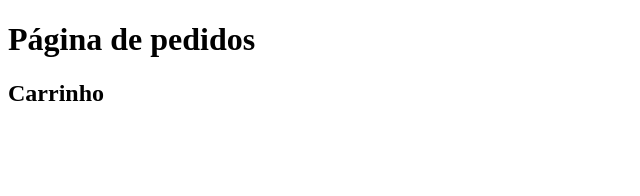
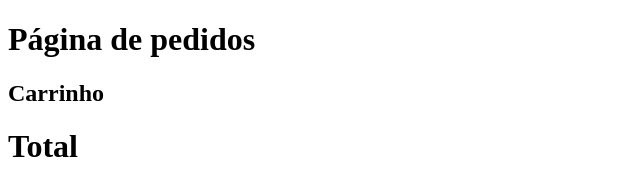
Before and after one commit to TitoL0ficial/aulaTeste, a plain HTML site: page pedidos.html in a window 1280 px wide. Shown: the whole page, without its empty margins (0-640 px from the left). Drawn offline with Linux system fonts and the light colour scheme.

Commit message:
(w) Total criado

```diff
--- a/pedidos.html
+++ b/pedidos.html
@@ -9,5 +9,6 @@
 <body>
     <h1>Página de pedidos</h1>
     <h2>Carrinho</h2>
+    <h1>Total</h1>
 </body>
 </html>
```
